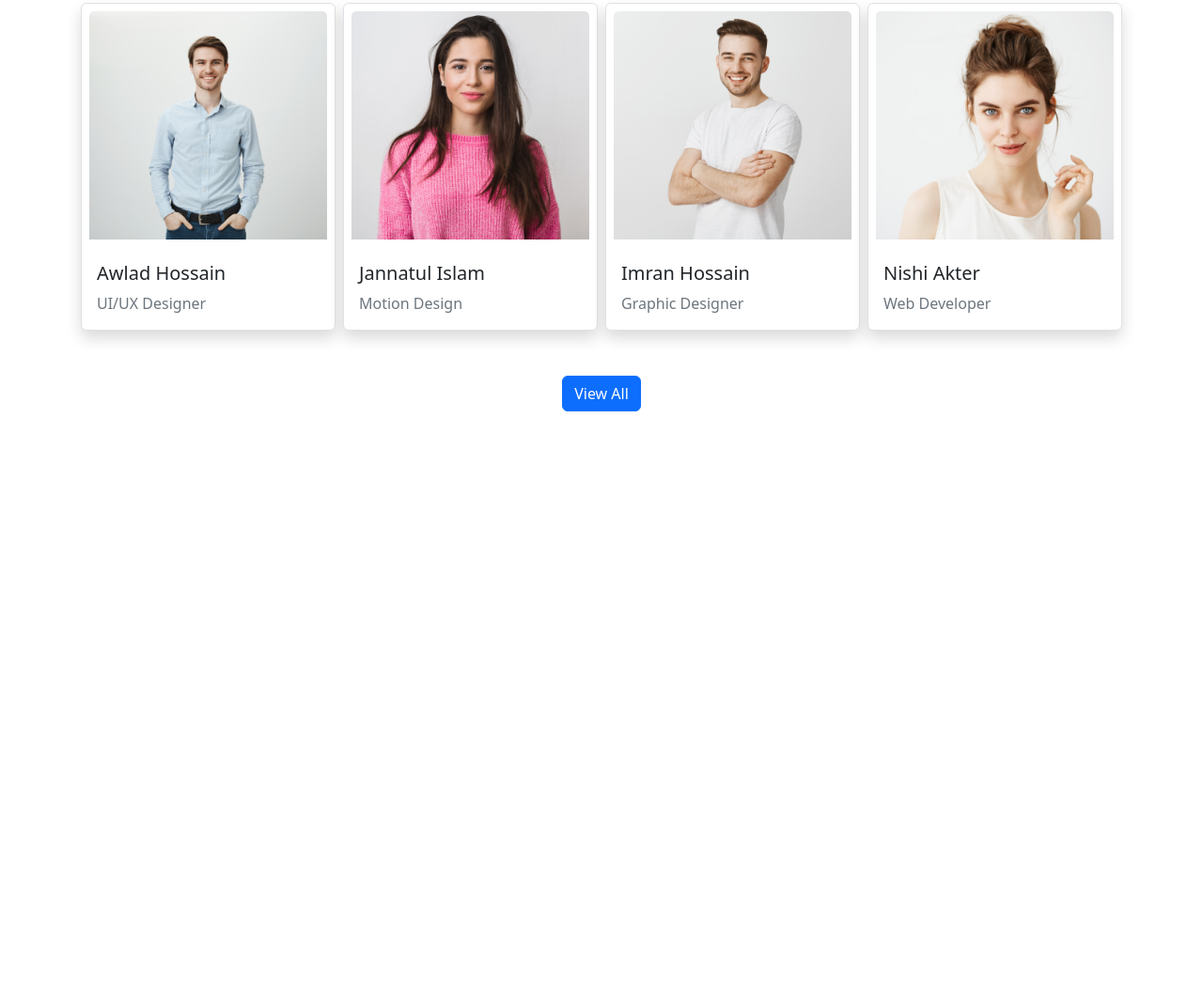
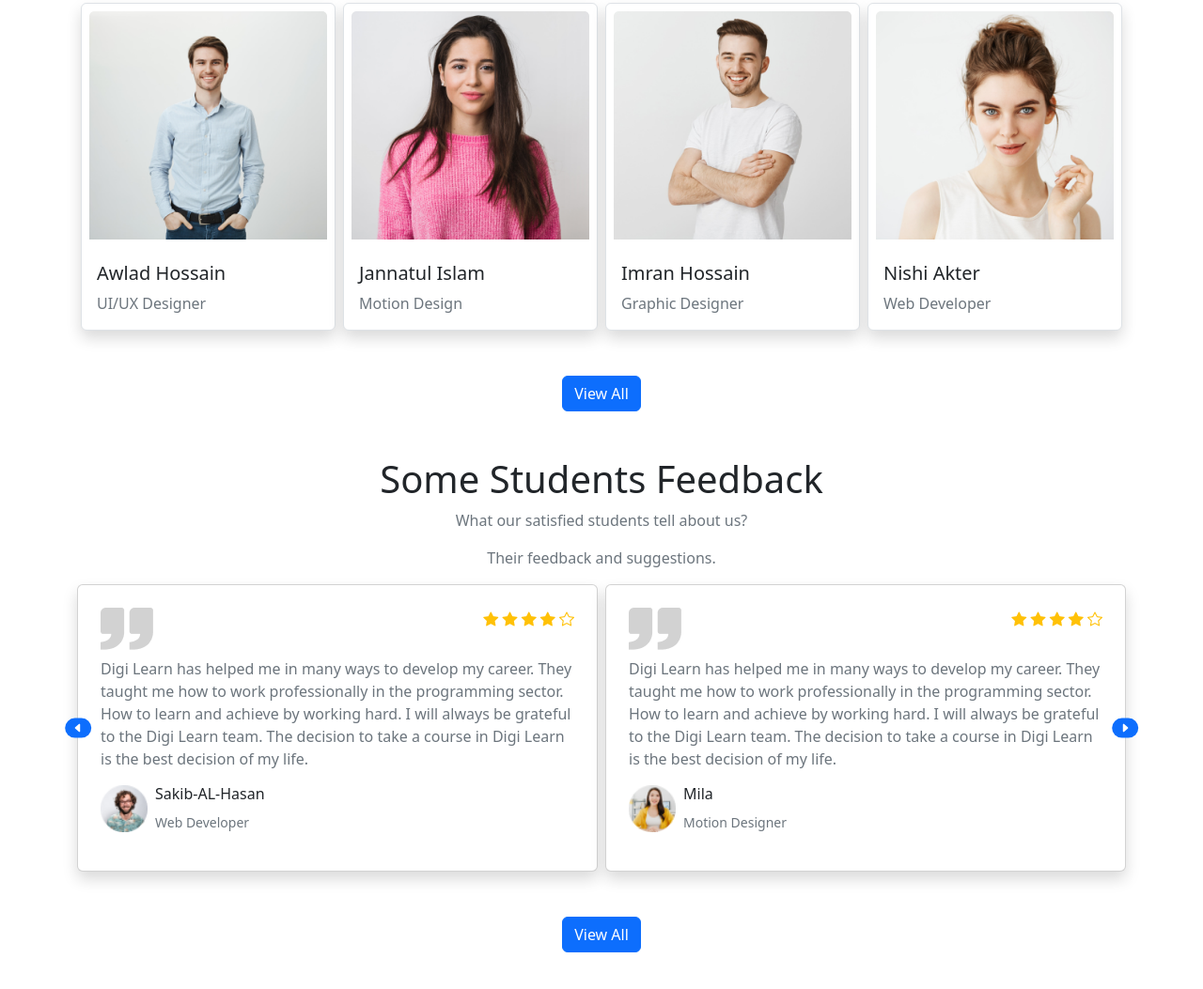
Before and after one commit to susmoysaha6/pro-edu, a plain HTML site: page index.html in a window 1280 px wide. Shown: the part 2895-3948 px from the top of the page at 94% size. Before the commit the page ends 3381 px from the top, so only its background shows below. Drawn offline with nearby package versions, Linux system fonts and the light colour scheme.

Commit message:
feedback section added

```diff
--- a/index.html
+++ b/index.html
@@ -8,6 +8,8 @@
     <!-- bootstrap cdn link  -->
     <link href="https://cdn.jsdelivr.net/npm/bootstrap@5.2.0/dist/css/bootstrap.min.css" rel="stylesheet"
         integrity="sha384-gH2yIJqKdNHPEq0n4Mqa/HGKIhSkIHeL5AyhkYV8i59U5AR6csBvApHHNl/vI1Bx" crossorigin="anonymous">
+    <!-- bootstrap icon  -->
+    <link rel="stylesheet" href="https://cdn.jsdelivr.net/npm/bootstrap-icons@1.9.1/font/bootstrap-icons.css">
     <!-- css link  -->
     <link rel="stylesheet" href="styles/style.css">
 </head>
@@ -287,7 +289,7 @@
         </section>
         <!-- ready to join section end -->
         <!-- success section start -->
-        <section class="container">
+        <section class="container mb-5">
             <div class="text-center text-md-start">
                 <h1>Meet Our Successfull <br> Students</h1>
                 <p>Our student are doing their great at different <br>organization worldwide</p>
@@ -347,6 +349,80 @@
             </div>
         </section>
         <!-- success section end -->
+        <!-- student feedback start -->
+        <section class="container">
+            <div class="text-center">
+                <h1>Some Students Feedback</h1>
+                <p class="text-muted"> What our satisfied students tell about us?</p>
+                <p class="text-muted">Their feedback and suggestions.</p>
+            </div>
+            <div class="row g-2">
+                <div class="col-12 col-lg-6">
+                    <div class="card p-4 shadow position-relative">
+                        <div class="d-flex justify-content-between">
+                            <img src="images/comma.png" alt="">
+                            <div>
+                                <i class="bi bi-star-fill text-warning"></i>
+                                <i class="bi bi-star-fill text-warning"></i>
+                                <i class="bi bi-star-fill text-warning"></i>
+                                <i class="bi bi-star-fill text-warning"></i>
+                                <i class="bi bi-star text-warning"></i>
+                            </div>
+                        </div>
+                        <p class="text-muted pt-2">Digi Learn has helped me in many ways to develop my career. They
+                            taught me how to work professionally in the programming sector. How to learn and achieve by
+                            working hard. I will always be grateful to the Digi Learn
+                            team. The decision to take a course in Digi Learn is the best decision of my life.</p>
+                        <div class="d-flex">
+                            <img src="images/student/student-5.png" width="50" height="50" alt="">
+                            <div class="ps-2">
+                                <h6>Sakib-AL-Hasan</h6>
+                                <p class="text-muted"><small>Web Developer</small></p>
+                            </div>
+                        </div>
+                        <span
+                            class="position-absolute top-50 start-0 translate-middle badge rounded-4 bg-primary d-none d-lg-block">
+                            <i class="bi bi-caret-left-fill"></i>
+                            <span class="visually-hidden">unread messages</span>
+                        </span>
+                    </div>
+                </div>
+                <div class="col-12 col-lg-6">
+                    <div class="card p-4 shadow position-relative">
+                        <div class="d-flex justify-content-between">
+                            <img src="images/comma.png" alt="">
+                            <div>
+                                <i class="bi bi-star-fill text-warning"></i>
+                                <i class="bi bi-star-fill text-warning"></i>
+                                <i class="bi bi-star-fill text-warning"></i>
+                                <i class="bi bi-star-fill text-warning"></i>
+                                <i class="bi bi-star text-warning"></i>
+                            </div>
+                        </div>
+                        <p class="text-muted pt-2">Digi Learn has helped me in many ways to develop my career. They
+                            taught me how to work professionally in the programming sector. How to learn and achieve by
+                            working hard. I will always be grateful to the Digi Learn
+                            team. The decision to take a course in Digi Learn is the best decision of my life.</p>
+                        <div class="d-flex">
+                            <img src="images/student/student-6.png" width="50" height="50" alt="">
+                            <div class="ps-2">
+                                <h6>Mila</h6>
+                                <p class="text-muted"><small>Motion Designer</small></p>
+                            </div>
+                        </div>
+                        <span
+                            class="position-absolute top-50 start-100 translate-middle badge rounded-4 bg-primary d-none d-lg-block">
+                            <i class="bi bi-caret-right-fill"></i>
+                            <span class="visually-hidden">unread messages</span>
+                        </span>
+                    </div>
+                </div>
+            </div>
+            <div class="d-flex justify-content-center my-5">
+                <button class="btn btn-primary">View All</button>
+            </div>
+        </section>
+        <!-- student feedback end -->
     </main>
     <!-- bootstrap js link  -->
     <script src="https://cdn.jsdelivr.net/npm/bootstrap@5.2.0/dist/js/bootstrap.bundle.min.js"
```
